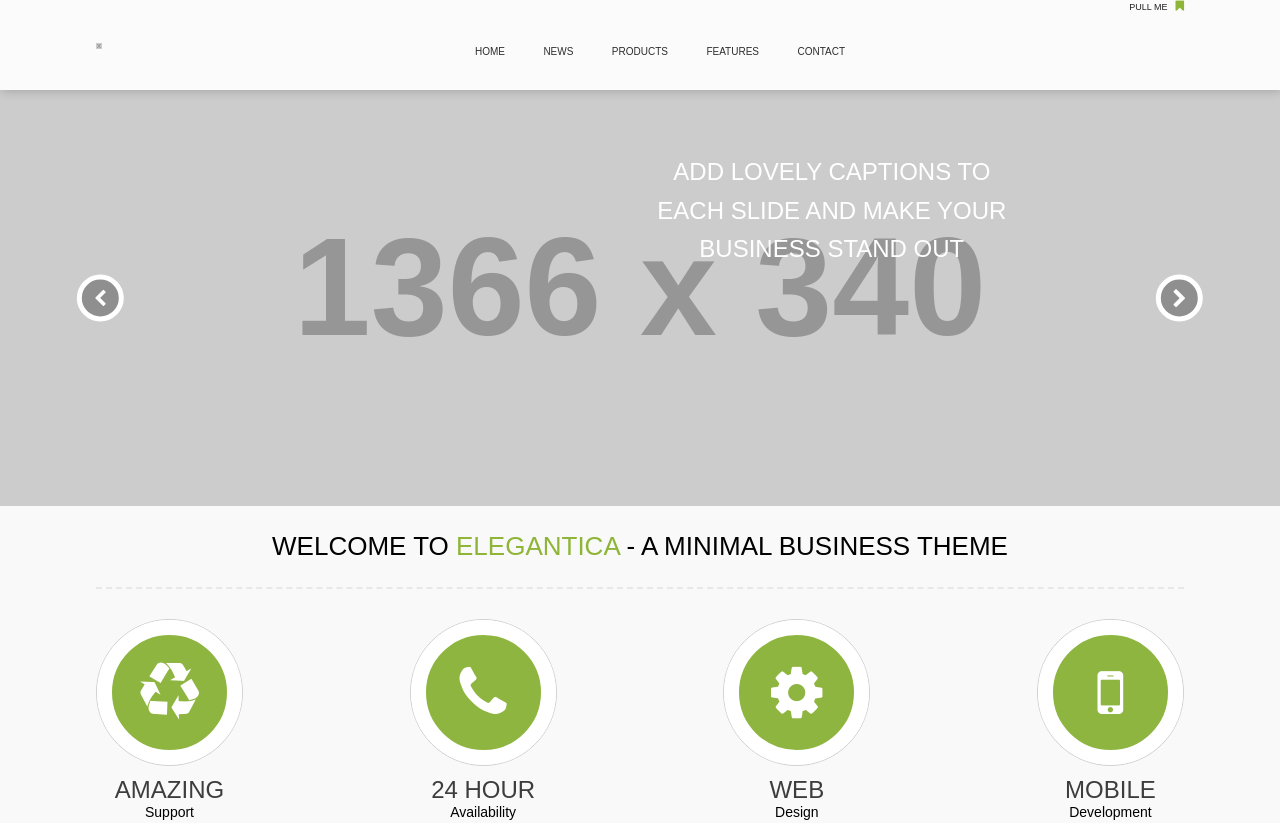
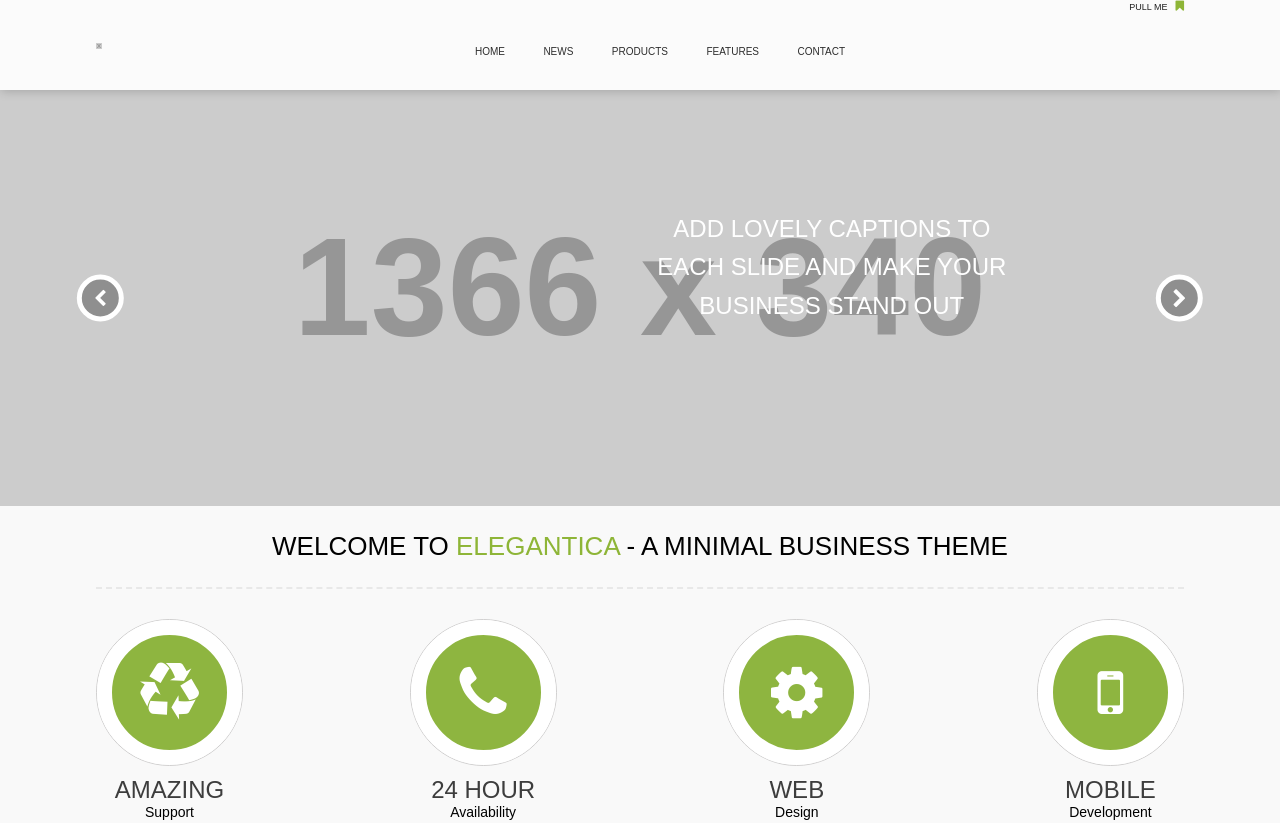
Before and after one commit to junedkaxioned/GraphicsUmberalla, a plain HTML site: page index.html in a window 1280 px wide. Shown: the top 823 px of the page. Drawn offline with Linux system fonts and the light colour scheme; placeholder pictures from the web are drawn by us.

Commit message:
CSS Changes 3

```diff
--- a/assets/css/style.css
+++ b/assets/css/style.css
@@ -210,7 +210,7 @@ header .wrapper {
   max-width: 350px;
   padding: 30px;
   position: absolute;
-  top: 8%;
+  top: 90px;
   right: 19%;
   color: #fff;
   font-size: 24px;
@@ -390,7 +390,6 @@ header .wrapper {
   flex: 1%;
   gap: 22px;
 }
-
 
 .card {
   display: flex;
```
